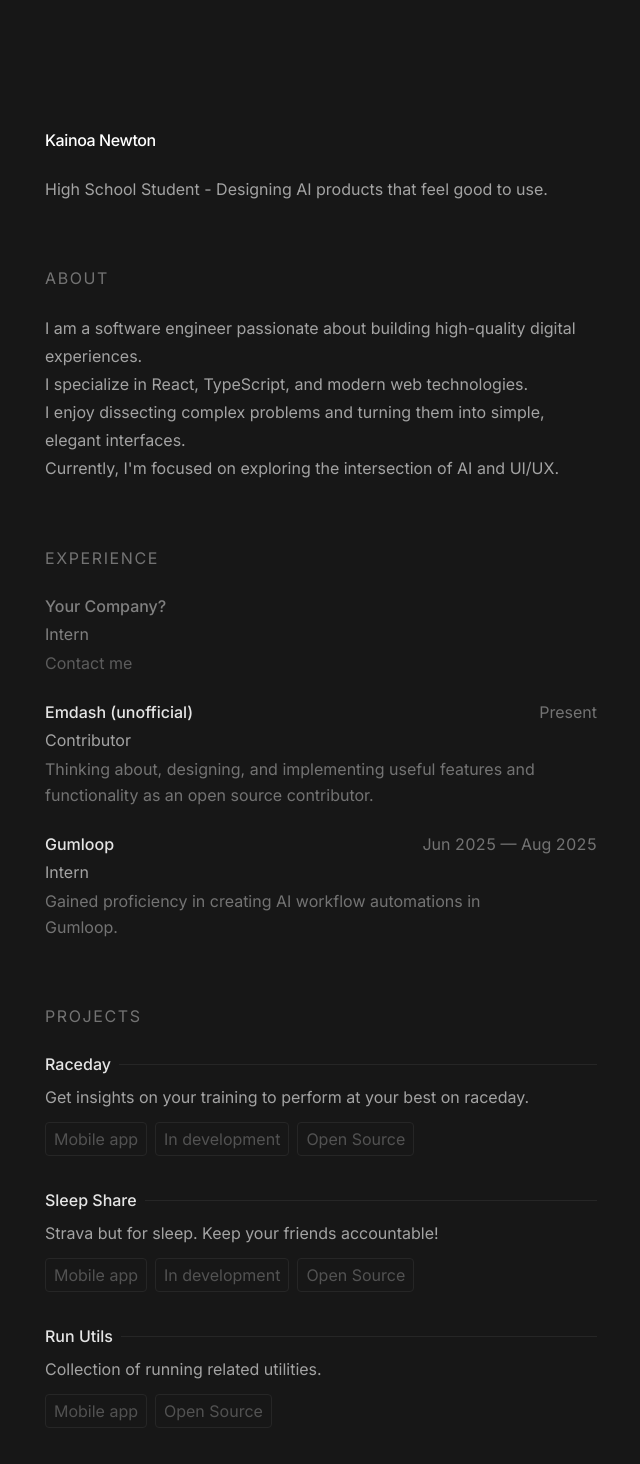
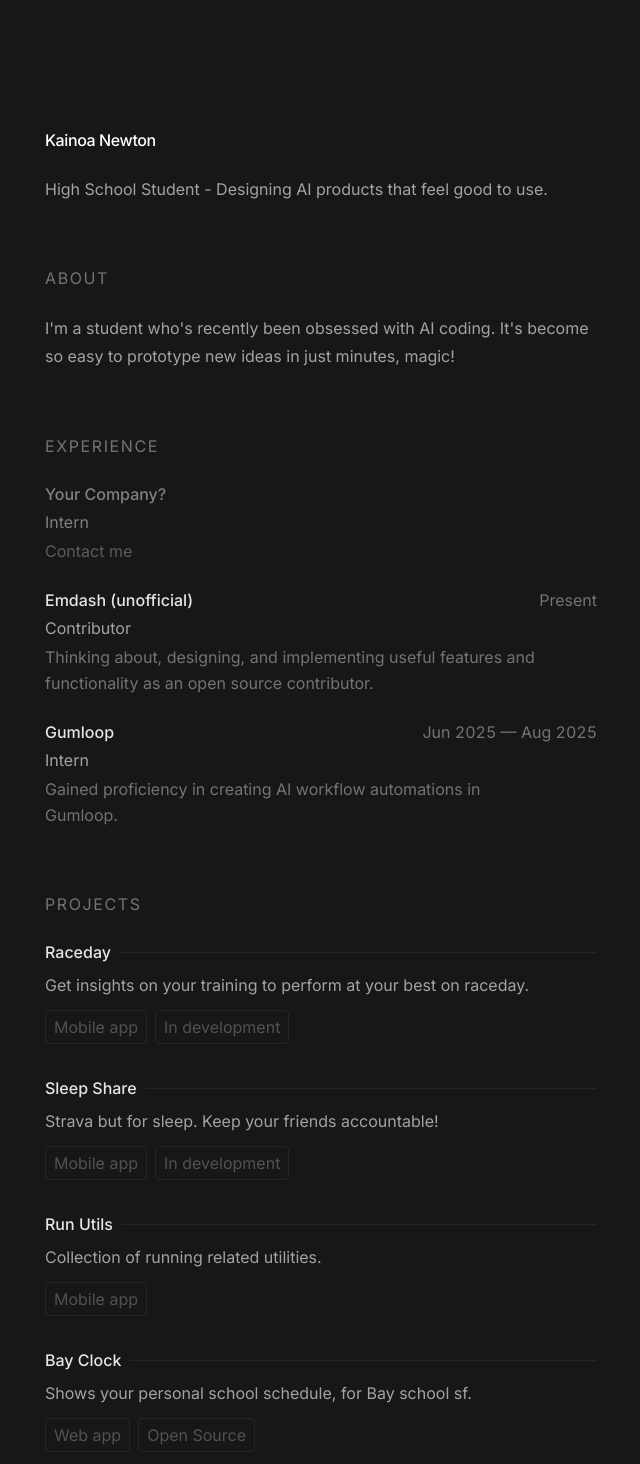
Before and after one commit to notkainoa/kainoa.me, a React (Vite) app: page / in a window 1280 px wide. Shown: the top 1464 px of the page, without its empty margins (319-959 px from the left). Built offline with nearby package versions, Linux system fonts and the light colour scheme.

Commit message:
updated projects links
Co-Authored-By: Inspector <founders@tryinspector.com>

```diff
--- a/constants.ts
+++ b/constants.ts
@@ -5,10 +5,7 @@
 export const TAGLINE = "High School Student - Designing AI products that feel good to use.";
 
 export const ABOUT = `
-I am a software engineer passionate about building high-quality digital experiences.
-I specialize in React, TypeScript, and modern web technologies.
-I enjoy dissecting complex problems and turning them into simple, elegant interfaces.
-Currently, I'm focused on exploring the intersection of AI and UI/UX.
+I'm a student who's recently been obsessed with AI coding. It's become so easy to prototype new ideas in just minutes, magic!
 `;
 
 export const EXPERIENCE: Job[] = [
@@ -42,20 +39,18 @@
   {
     title: "Raceday",
     description: "Get insights on your training to perform at your best on raceday.",
-    link: "https://github.com/notkainoa/mind-miles",
-    tech: ["Mobile app", "In development", "Open Source"]
+    tech: ["Mobile app", "In development"]
   },
   {
     title: "Sleep Share",
     description: "Strava but for sleep. Keep your friends accountable!",
-    link: "https://github.com/notkainoa/Sleep-Share",
-    tech: ["Mobile app", "In development", "Open Source"]
+    link: "https://sleepshare.fun",
+    tech: ["Mobile app", "In development"]
   },
   {
     title: "Run Utils",
     description: "Collection of running related utilities.",
-    link: "https://github.com/notkainoa/Running-Tools",
-    tech: ["Mobile app", "Open Source"]
+    tech: ["Mobile app"]
   },
   {
     title: "Bay Clock",
--- a/types.ts
+++ b/types.ts
@@ -10,7 +10,7 @@
 export interface Project {
   title: string;
   description: string;
-  link: string;
+  link?: string;
   tech?: string[];
 }
 
```
